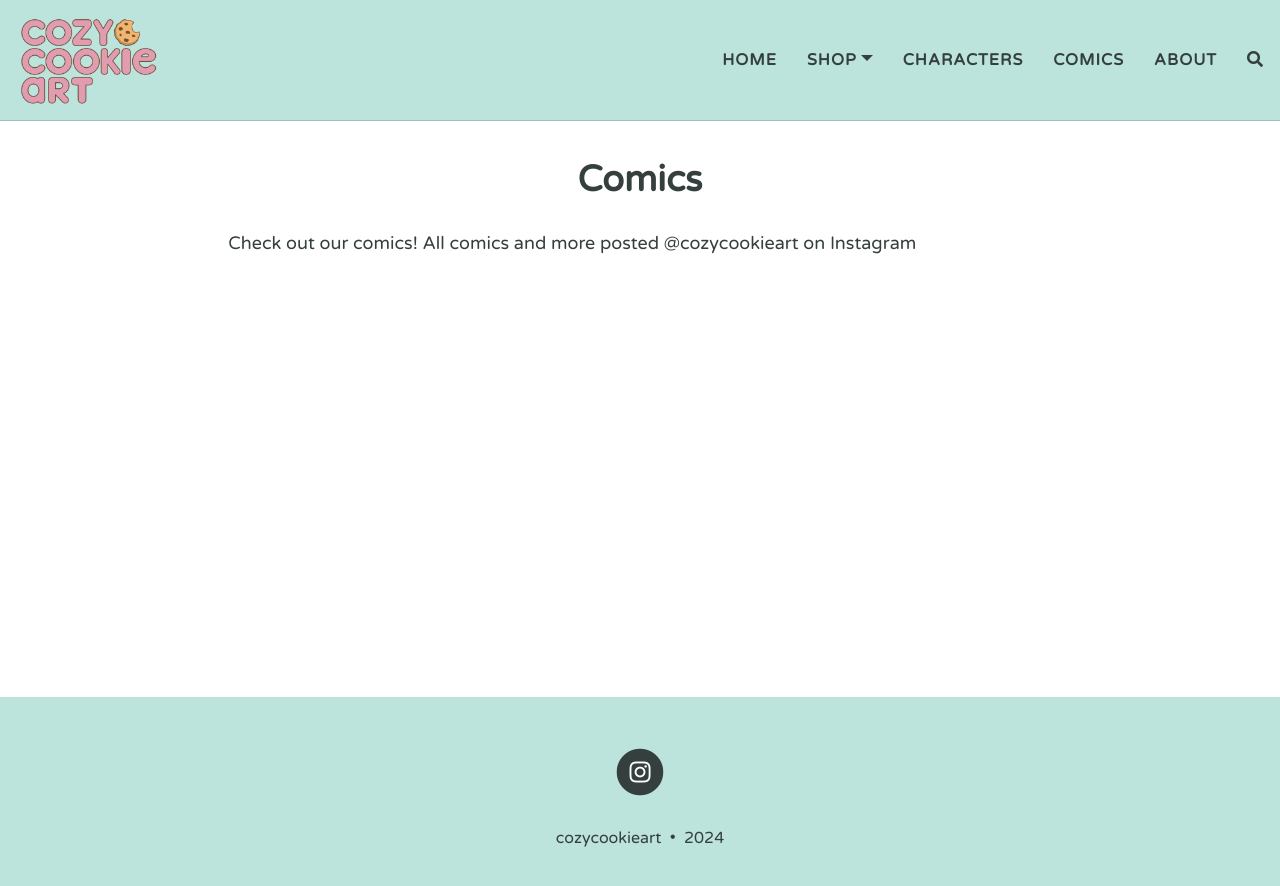
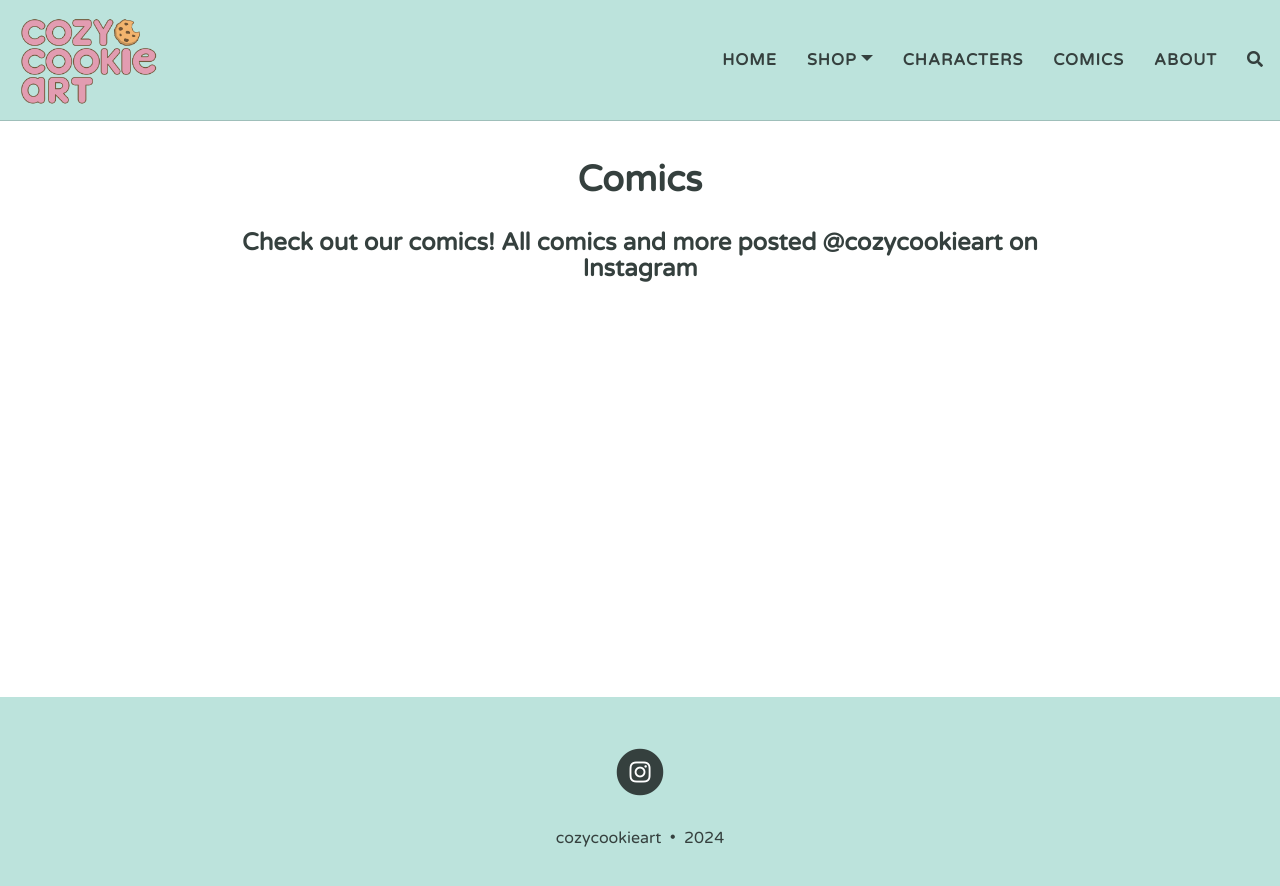
Before and after one commit to cozycookieart/cozycookieart.github.io, a Jekyll site: the page built from comics.md, in a window 1280 px wide. Shown: the top 886 px of the page. Built offline with Jekyll 4.4.1, drawn with Linux system fonts in a browser that asks for light colours; nearby versions of some CDN libraries; comment, search, counter and statistics services are not loaded.

Commit message:
Update comics.md

```diff
--- a/comics.md
+++ b/comics.md
@@ -15,4 +15,4 @@ author:
   </header>
 </p>
 
-Check out our comics! All comics and more posted @cozycookieart on Instagram
+<h3 align="center">Check out our comics! All comics and more posted @cozycookieart on Instagram</h3>
```
